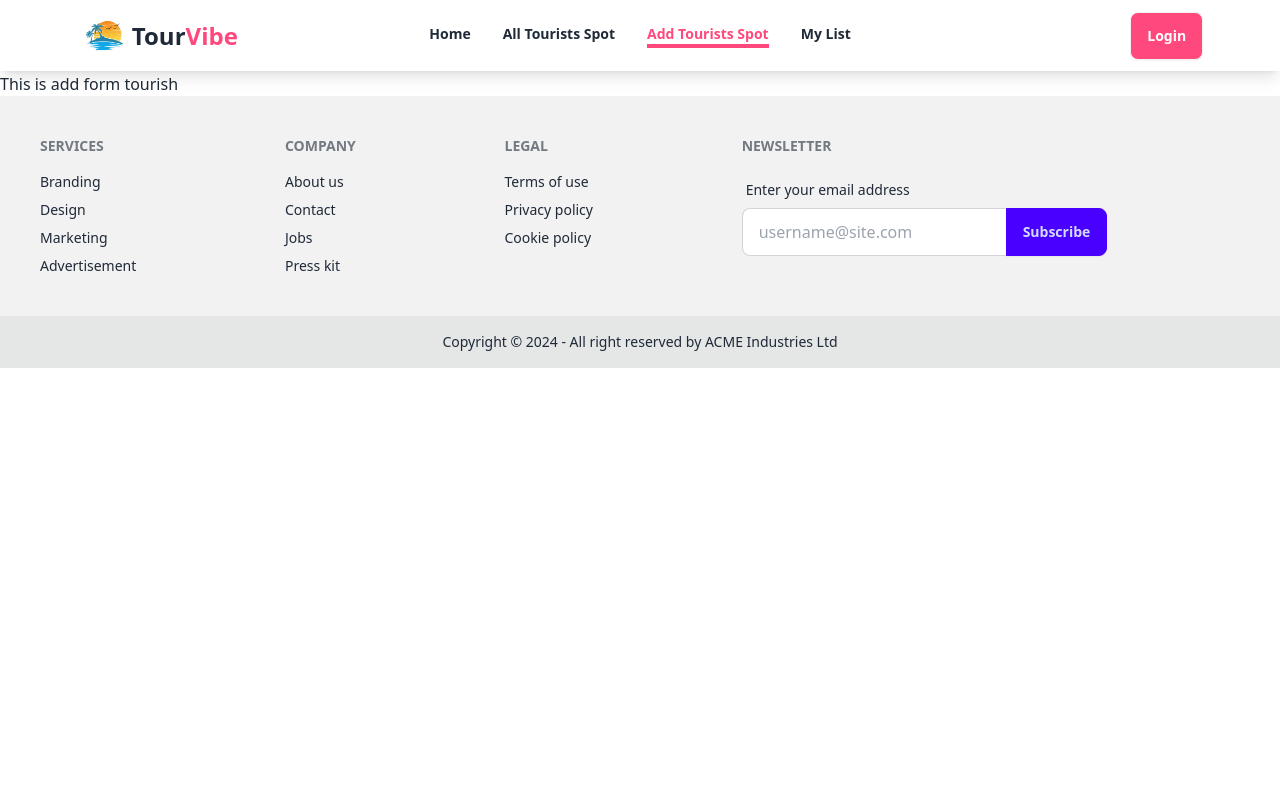
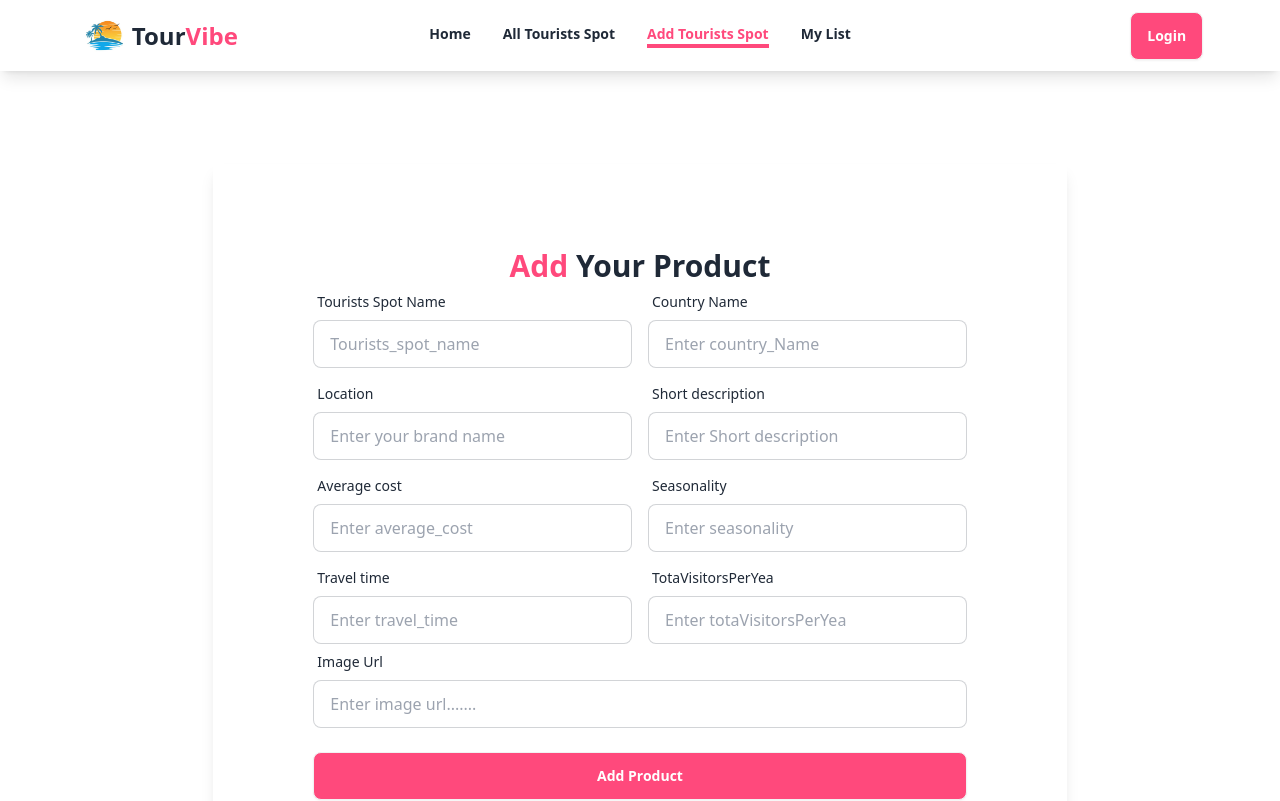
Before and after one commit to SanimSRk/Tourism-Assignment-10-client-site, a React (Vite) app: page /addTurist in a window 1280 px wide. Shown: the top 801 px of the page. Built offline with nearby package versions, Linux system fonts and the light colour scheme; no server answers.

Commit message:
add porduct form deging done

```diff
--- a/src/Pages/AddToursSorts.jsx
+++ b/src/Pages/AddToursSorts.jsx
@@ -1,7 +1,147 @@
+import { useForm } from 'react-hook-form';
+
 const AddToursSorts = () => {
+  const {
+    register,
+    handleSubmit,
+    watch,
+    formState: { errors },
+  } = useForm();
+
+  const onSubmit = data => {
+    console.log(data);
+  };
   return (
     <div>
-      <h2>This is add form tourish</h2>
+      <div className="w-2/3 mx-auto my-[100px] shadow-lg py-[72px] px-[100px]">
+        <h2 className="text-3xl font-bold text-center mt-3">
+          <span className="text-[#FF497C]">Add</span> Your Product
+        </h2>
+        <form onSubmit={handleSubmit(onSubmit)}>
+          <div className="flex gap-4">
+            <div className="form-control w-1/2">
+              <label className="label">
+                <span className="label-text">Tourists Spot Name</span>
+              </label>
+              <input
+                type="text"
+                placeholder="Tourists_spot_name"
+                className="input input-bordered"
+                required
+                {...register('TouristsSoprt', { required: true })}
+              />
+            </div>
+            <div className="form-control w-1/2">
+              <label className="label">
+                <span className="label-text">Country Name</span>
+              </label>
+              <input
+                type="text"
+                placeholder="Enter country_Name"
+                className="input input-bordered"
+                required
+                {...register('countryName', { required: true })}
+              />
+            </div>
+          </div>
+          <div className="flex gap-4 my-2">
+            <div className="form-control w-1/2">
+              <label className="label">
+                <span className="label-text">Location</span>
+              </label>
+              <input
+                type="text"
+                placeholder="Enter your brand name "
+                className="input input-bordered"
+                required
+                {...register('location', { required: true })}
+              />
+            </div>
+            <div className="form-control w-1/2">
+              <label className="label">
+                <span className="label-text">Short description </span>
+              </label>
+              <input
+                type="text"
+                placeholder="Enter Short description"
+                className="input input-bordered"
+                required
+                {...register('description', { required: true })}
+              />
+            </div>
+          </div>
+          <div className="flex gap-4 my-2">
+            <div className="form-control w-1/2">
+              <label className="label">
+                <span className="label-text">Average cost</span>
+              </label>
+              <input
+                type="text"
+                placeholder="Enter average_cost "
+                className="input input-bordered"
+                required
+                {...register('averageCost', { required: true })}
+              />
+            </div>
+            <div className="form-control w-1/2">
+              <label className="label">
+                <span className="label-text">Seasonality </span>
+              </label>
+              <input
+                type="text"
+                placeholder="Enter seasonality "
+                className="input input-bordered"
+                required
+                {...register('seasonality ', { required: true })}
+              />
+            </div>
+          </div>
+          <div className="flex gap-4">
+            <div className="form-control w-1/2">
+              <label className="label">
+                <span className="label-text">Travel time</span>
+              </label>
+              <input
+                type="text"
+                placeholder="Enter travel_time"
+                className="input input-bordered"
+                required
+                {...register('travelTime', { required: true })}
+              />
+            </div>
+            <div className="form-control w-1/2">
+              <label className="label">
+                <span className="label-text">TotaVisitorsPerYea</span>
+              </label>
+              <input
+                type="text"
+                placeholder="Enter totaVisitorsPerYea"
+                className="input input-bordered"
+                required
+                {...register('totaVisitorsPerYea', { required: true })}
+              />
+            </div>
+          </div>
+
+          <div className="form-control w-full">
+            <label className="label">
+              <span className="label-text"> Image Url </span>
+            </label>
+            <input
+              type="text"
+              placeholder="Enter image url......."
+              className="input input-bordered"
+              required
+              {...register('image', { required: true })}
+            />
+          </div>
+          <input
+            className="text-white btn w-full mt-6 bg-[#FF497C]"
+            type="submit"
+            value="Add Product"
+          />
+        </form>
+      </div>
     </div>
   );
 };
```
